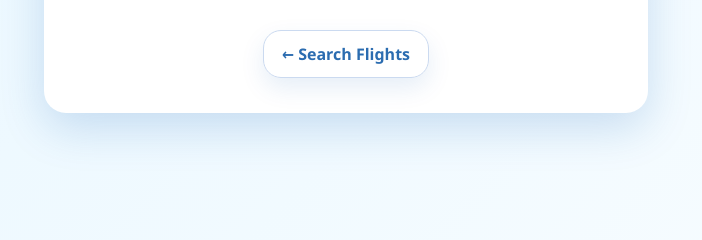
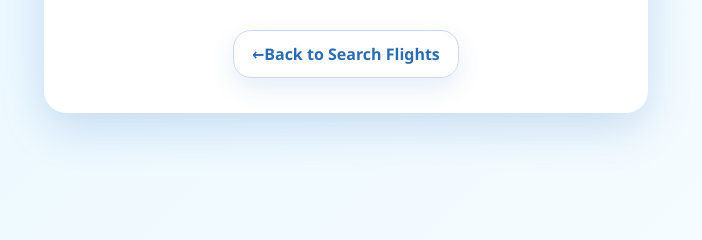
Before and after one commit to yoniepstein172/final-fly-tau-28, a Flask app: page /flight-board in a window 1280 px wide. Shown: the part 426-666 px from the top of the page, without its empty margins (294-996 px from the left). Run offline with Flask 3, Linux system fonts and the light colour scheme; data comes from the database, SQL or seed files in the repository; data that the repository does not hold is empty.

Commit message:
Update flight_board.html

```diff
--- a/templates/flight_board.html
+++ b/templates/flight_board.html
@@ -42,7 +42,7 @@
 
     <div class="back-form">
         <a href="/choose-flights" class="secondary-button">
-            ← Search Flights
+            ←Back to Search Flights
         </a>
 
     </div>
```
